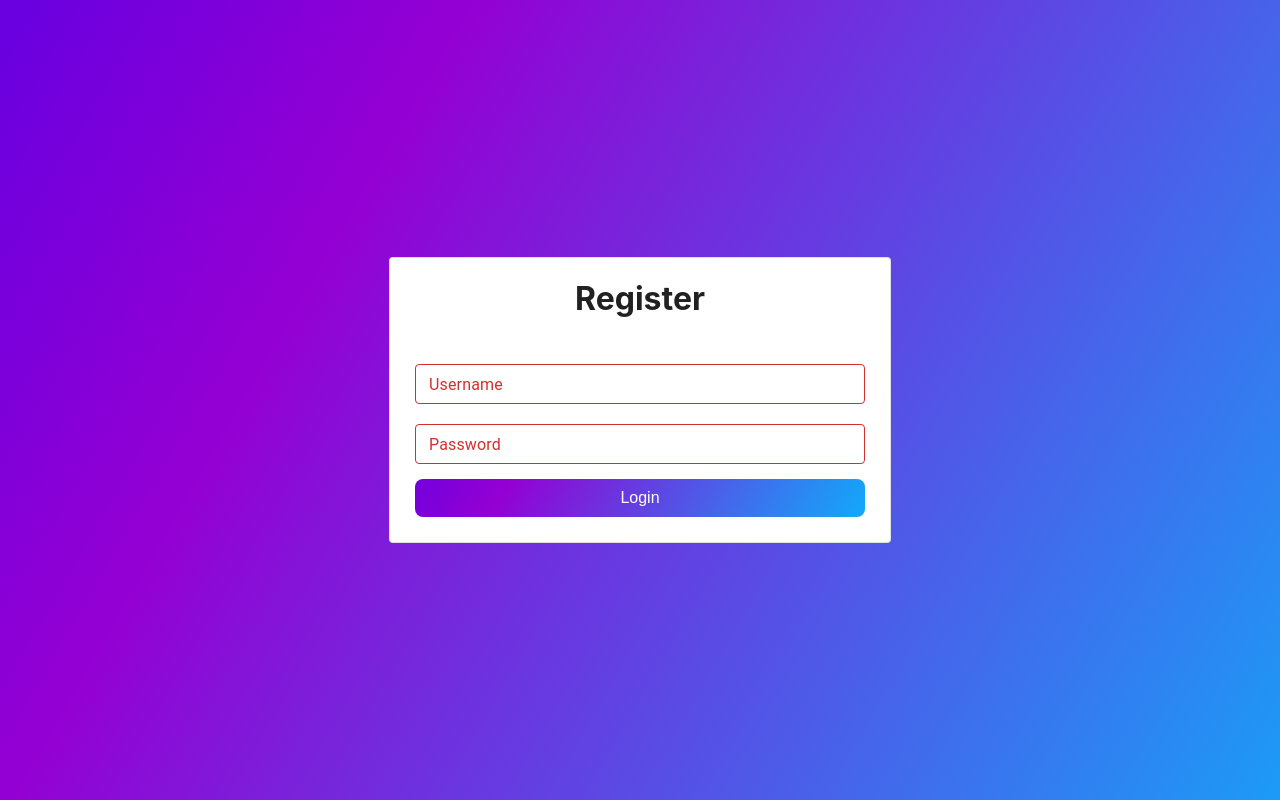
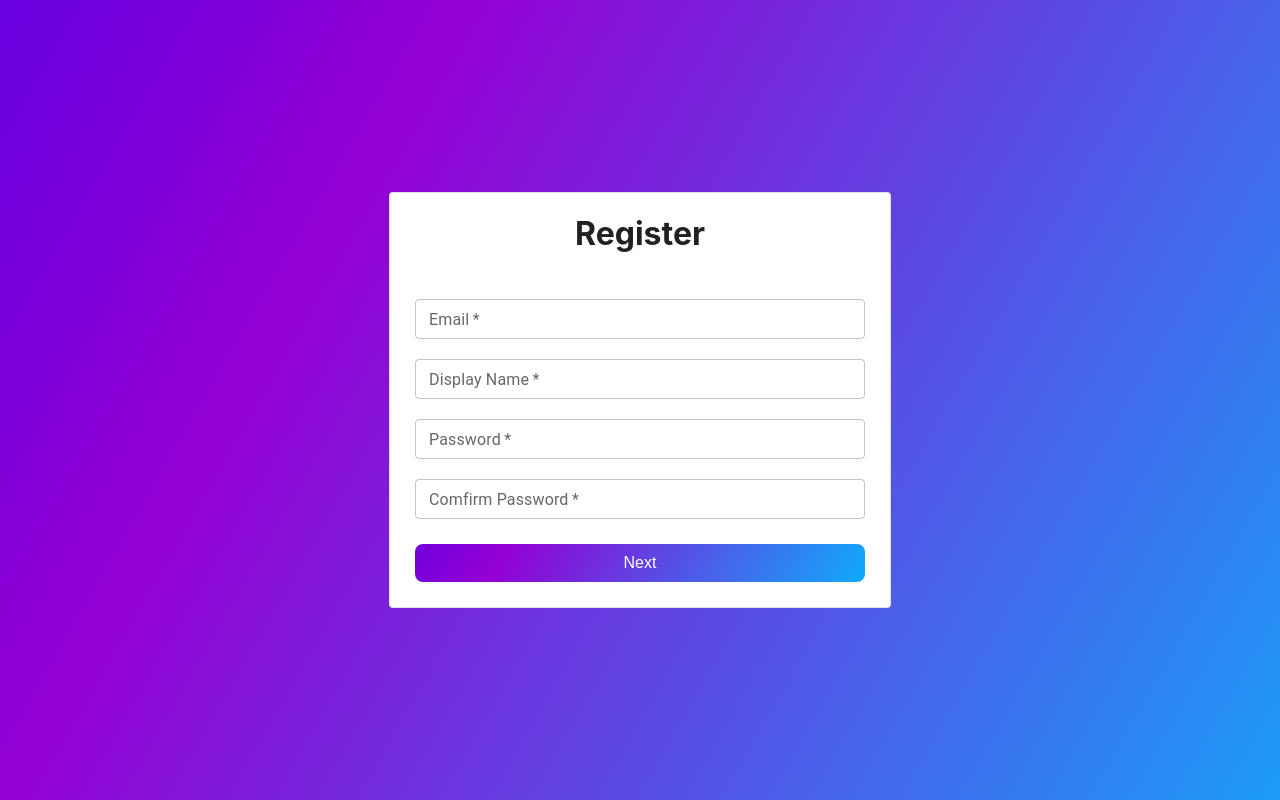
Before and after one commit to NaveenDanj/put-in-shelter, a React (Create React App) app: page /helpwantsignup in a window 1280 px wide. Built offline with nearby package versions, Linux system fonts and the light colour scheme.

Commit message:
added small changes to help wanted register view

```diff
--- a/src/Views/HelpWantedRegister.js
+++ b/src/Views/HelpWantedRegister.js
@@ -16,20 +16,29 @@ function HelpWantedRegister() {
 
                 <h1 style={ styles.headerText }>Register</h1>
 
-                <div style={styles.fieldContainer}>
+                <form style={styles.fieldContainer}>
 
                     <TextField
-                        error
+                        type={'email'}
                         id="outlined-error-helper-text"
-                        label="Username"
-                        placeholder='Type your username'
+                        label="Email"
+                        placeholder='Type your email'
                         // helperText="Incorrect entry."
                         size="small"
-
+                        required
                     /><br/>
 
                     <TextField
-                        error
+                        type={'text'}
+                        id="outlined-error-helper-text"
+                        label="Display Name"
+                        placeholder='Type your Display Name'
+                        // helperText="Incorrect entry."
+                        size="small"
+                        required
+                    /><br/>
+
+                    <TextField
                         id="outlined-error-helper-text"
                         label="Password"
                         type="password"
@@ -37,12 +46,28 @@ function HelpWantedRegister() {
                         // helperText="Incorrect entry."
                         size="small"
                         width="100%"
+                        required
+                    /><br />
 
+                    <TextField
+                        id="outlined-error-helper-text"
+                        label="Comfirm Password"
+                        type="password"
+                        placeholder='Comfirm password'
+                        // helperText="Incorrect entry."
+                        size="small"
+                        width="100%"
+                        required
                     />
 
-                    <Button class="gradient-background" style={{ marginTop : 15 , color : 'white' , fontSize : '1em' , padding : 10 , border : '0px' , borderRadius : 8 }}>Login</Button>
+                    <Button
+                        type="submit"
+                        class="gradient-background" style={{ marginTop : 25 , color : 'white' , fontSize : '1em' , padding : 10 , border : '0px' , borderRadius : 8 }}
+                    >
+                        Next
+                    </Button>
 
-                </div>
+                </form>
 
 
 
```
